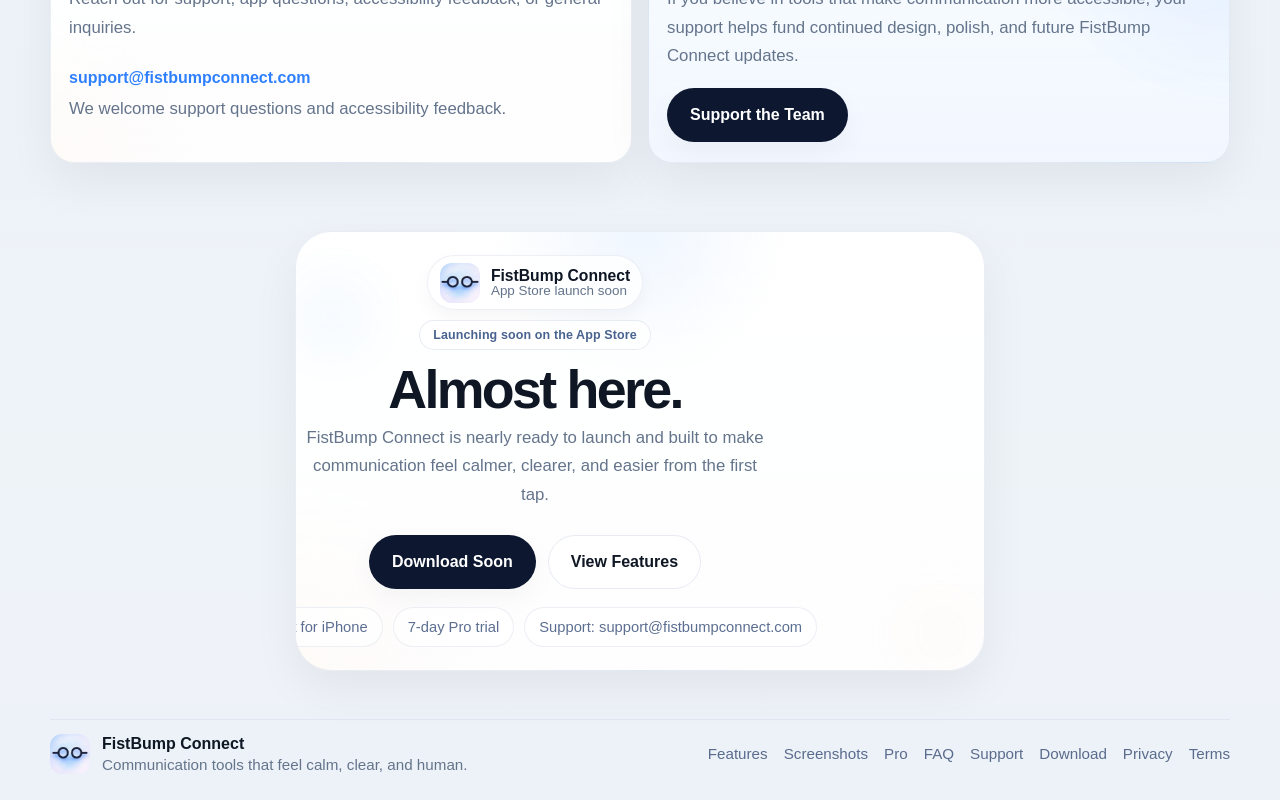
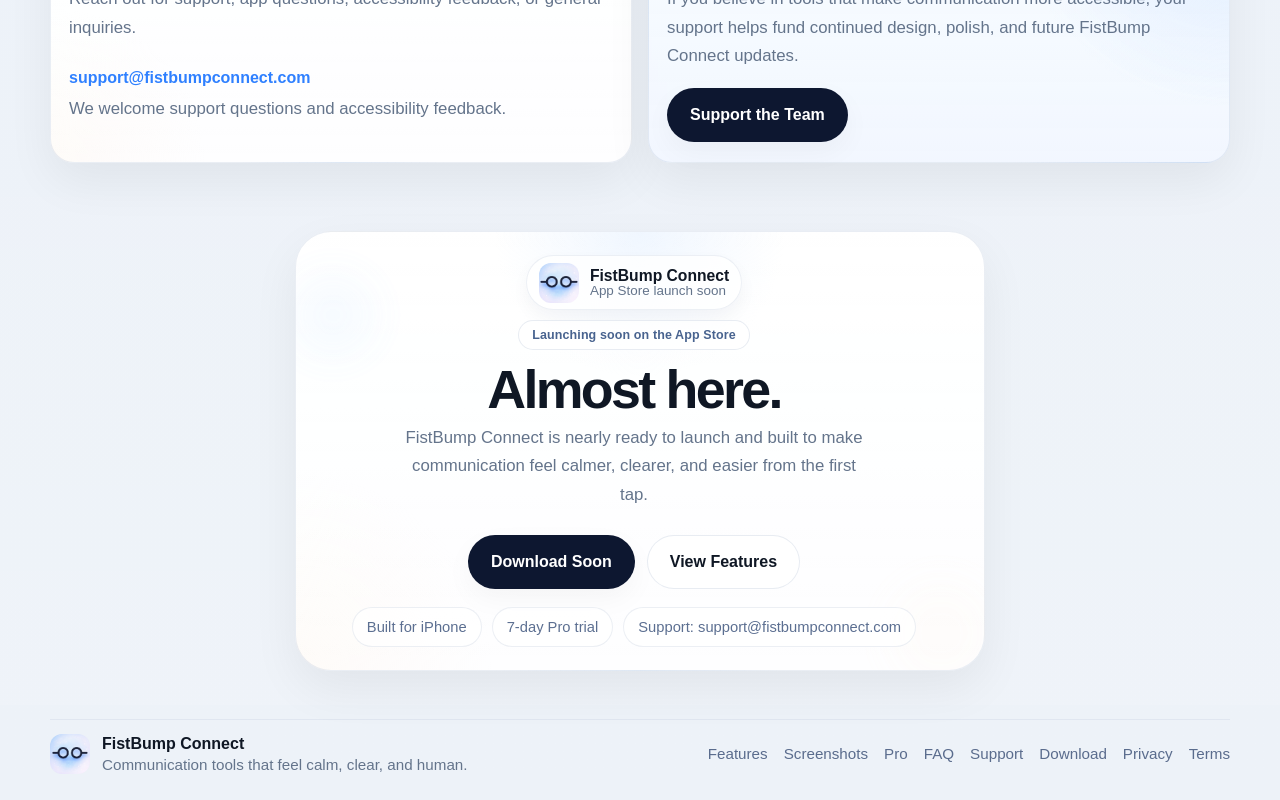
Before and after one commit to Jikypops/fistbump-connect, a Next.js app: page / in a window 1280 px wide. Shown: the part 6553-7353 px from the top of the page. Built offline with nearby package versions, Linux system fonts and the light colour scheme.

Commit message:
Wire Stripe support link and final launch polish

```diff
--- a/app/globals.css
+++ b/app/globals.css
@@ -663,7 +663,7 @@
   flex-direction: column;
   align-items: center;
   text-align: center;
-  transform: translate(-105px, 0);
+  transform: translate(-6px, 0);
 }
 
 .cta-logo-badge {
```
